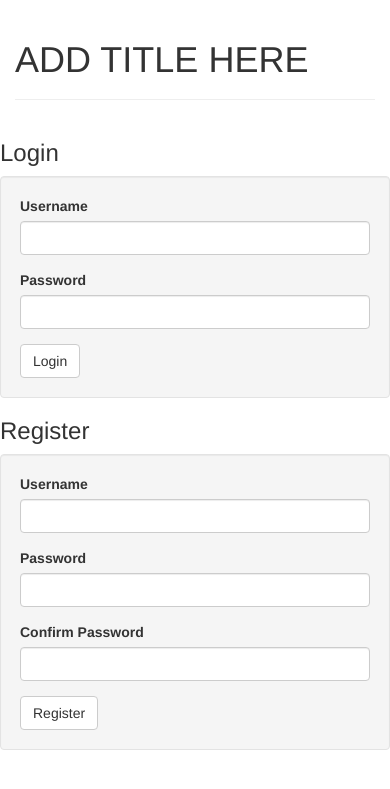
After one commit to tpellerin51/MediaShare, a PHP site: page / in a window 390 px wide. The commit adds this page. Shown: the top 789 px of the page. Run offline with PHP 8.4, Linux system fonts and the light colour scheme; some libraries are stand-ins or nearby versions.

Commit message:
Very basic login and register
First commit, just getting basics of the site working.  Currently you
can register and login.  The site currently does not check for the
confirmed password to be the same as original password.

```diff
--- /dev/null
+++ b/index.php
@@ -0,0 +1,8 @@
+<?php
+
+session_start();
+
+//Show home page if logged in
+require('views/header.php');
+require(isset($_SESSION['username']) ? 'views/home.php' : 'views/login.php');
+require('views/footer.php');
--- a/resetdb.txt
+++ b/resetdb.txt
@@ -13,7 +13,7 @@ create table avatars(
 create table users (
 	username VARCHAR(64) NOT NULL PRIMARY KEY,
 	password VARCHAR(64) NOT NULL,
-	admin CHAR(1) NOT NULL,
+	admin INT NOT NULL,
 	avatar_ID INT
 );
 
--- /dev/null
+++ b/views/footer.php
@@ -0,0 +1,5 @@
+        </div>
+        <script src="https://ajax.googleapis.com/ajax/libs/jquery/1.11.3/jquery.min.js"></script>
+        <script src="https://maxcdn.bootstrapcdn.com/bootstrap/3.3.6/js/bootstrap.min.js"></script>
+    </body>
+</html>
--- /dev/null
+++ b/views/header.php
@@ -0,0 +1,15 @@
+<!DOCTYPE html>
+<html>
+    <head>
+        <meta charset="utf-8">
+        <meta name="viewport" content="width=device-width, initial-scale=1">
+        <title>Reddit Esque</title>
+        <link rel="stylesheet" href="https://maxcdn.bootstrapcdn.com/bootstrap/3.3.6/css/bootstrap.min.css">
+    </head>
+    <body>
+        <div class="container">
+            <header class="page-header">
+                <h1 class="text-left">ADD TITLE HERE</h1>
+            </header>
+        </div>
+    </body>
--- /dev/null
+++ b/views/home.php
@@ -0,0 +1,5 @@
+                <div class="col-xs-9">
+                    <article>
+                        <p>This is the home page.</p>
+                    </article>
+                </div>
--- /dev/null
+++ b/views/login.php
@@ -0,0 +1,42 @@
+            <div class="row">
+                <div class="col-sm-6">
+                    <h3>Login</h3>
+                    <form action="authenticate.php" method="post" class="well">
+                        <div class="form-group">
+                            <label>Username</label>
+                            <input type="text" name="username" class="form-control">
+                        </div>
+                        <div class="form-group">
+                            <label>Password</label>
+                            <input type="password" name="password" class="form-control">
+                        </div>
+                        <input type="hidden" name="task" value="login">
+                        <button type="submit" class="btn btn-default">Login</button>
+                    </form>
+                </div>
+                <div class="col-sm-6">
+                    <h3>Register</h3>
+                    <form action="authenticate.php" method="post" class="well">
+                        <div class="form-group">
+                            <label>Username</label>
+                            <input type="text" name="username" class="form-control">
+                        </div>
+                        <div class="form-group">
+                            <label>Password</label>
+                            <input type="password" name="password" class="form-control">
+                        </div>
+                        <div class="form-group">
+                            <label>Confirm Password</label>
+                            <input type="password" name="confirmPassword" class="form-control">
+                        </div>
+                        <input type="hidden" name="admin" value=0>
+                        <input type="hidden" name="task" value="register">
+                        <button type="submit" class="btn btn-default">Register</button>
+                    </form>
+                </div>
+<?php if (isset($_SESSION['message'])): ?>
+                <div class="row">
+                    <p class="text-info text-center"><?php echo $_SESSION['message']; unset($_SESSION['message']);?></p>
+                </div>
+<?php endif; ?>
+            </div>
```
Also changed, not shown: Views/index.php (+9 -1 lines), authenticate.php (added, +43 -0 lines), models/database.php (added, +22 -0 lines), models/user.php (added, +38 -0 lines).
